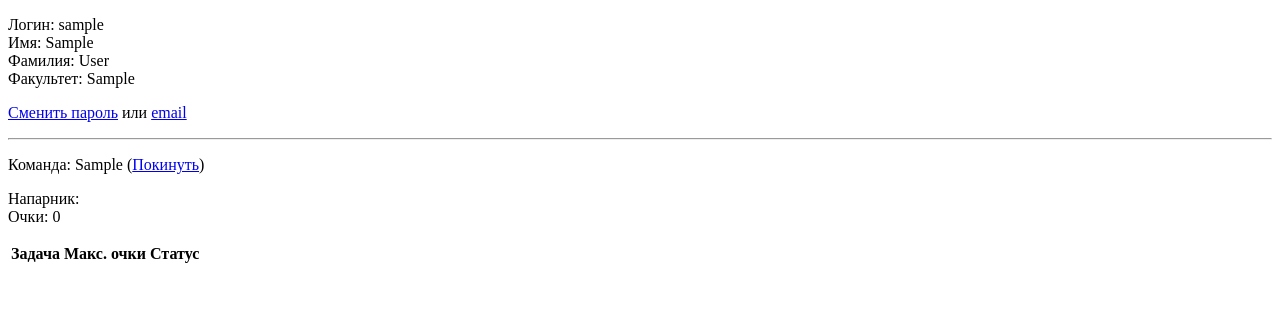
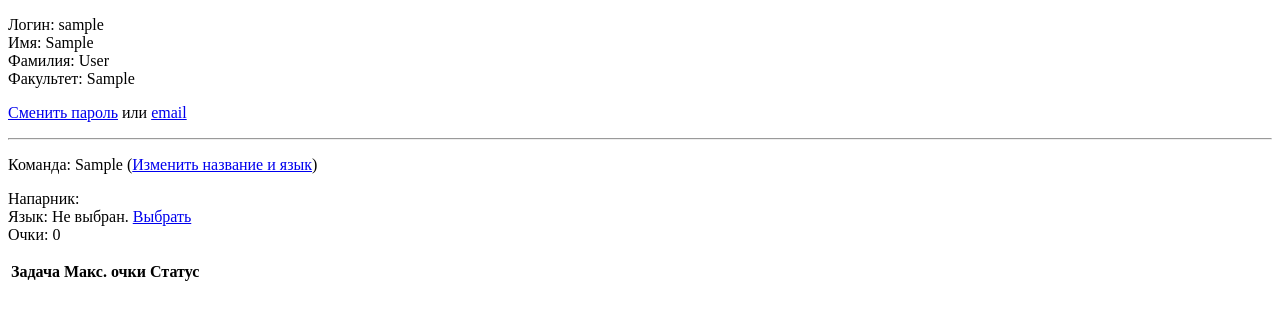
Before and after one commit to kbatalin/UniversityProjects, a PHP site: template views/index/index.php in a window 1280 px wide. Shown: the top 320 px of the page. Run offline with PHP 8.4, Linux system fonts and the light colour scheme; the template is opened without the code that fills it: most values are stand-ins (such as "Sample title", 1, 10 or a date in 2020); data that the repository does not hold is empty.

Commit message:
Add info

```diff
--- a/controllers/IndexController.php
+++ b/controllers/IndexController.php
@@ -27,6 +27,11 @@ class IndexController extends Controller
             $data['tasks'] = $user->getTeam()->getTasks();
             $data['teamScores'] = $user->getTeam()->getPoints();
 
+            $data['language'] = $user->getTeam()->getLanguage();
+            if (!empty($data['language'])) {
+                $data['language'] = Language::$enum[$data['language']];
+            }
+
             $members = $user->getTeam()->getMembers();
             foreach ($members as $member) {
                 if ($member->getId() != $user->getId()) {
--- a/views/index/index.php
+++ b/views/index/index.php
@@ -27,15 +27,17 @@
                     ?>
                     <p>
                         Команда: <?php echo htmlspecialchars($userTeam); ?>
-                        (<a href="/team/leave/">Покинуть</a>)
+                        (<a href="/team/update/">Изменить название и язык</a>)
                     </p>
 
                     <?php if (!empty($teamPartner)) {
                         $name = htmlspecialchars($teamPartner->getFirstname() . ' ' . $teamPartner->getLastname());
+                        $language = !empty($language) ? $language : 'Не выбран. <a href="/team/update/">Выбрать</a>';
                         $teamScores = !empty($teamScores) ? htmlspecialchars($teamScores) : '0';
                         echo <<<HTML
                 <p>
                     Напарник: {$name} <br>
+                    Язык: {$language} <br>
                     Очки: {$teamScores} <br>
                 </p>
 
```
